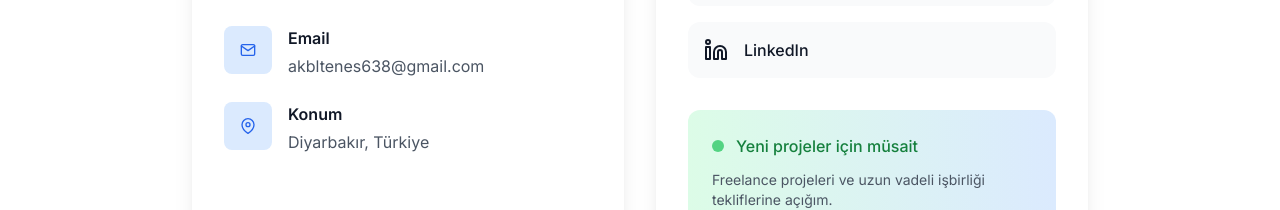
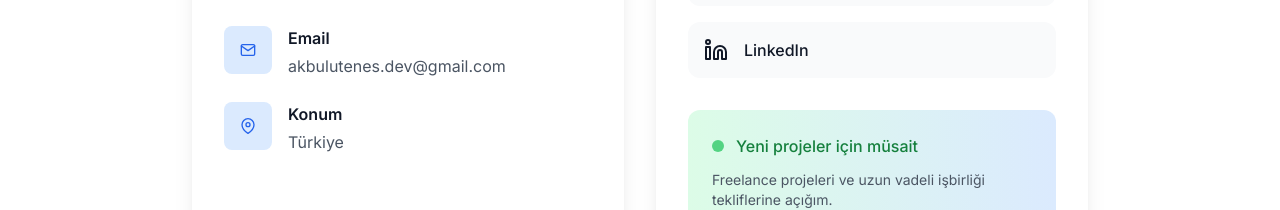
Before and after one commit to akbltenes/portfolio, a React (Create React App) app: page /contact in a window 1280 px wide. Shown: the part 495-705 px from the top of the page. Built offline with nearby package versions, Linux system fonts and the light colour scheme.

Commit message:
Contact Update

```diff
--- a/src/pages/Contact.jsx
+++ b/src/pages/Contact.jsx
@@ -18,13 +18,13 @@ const Contact = () => {
     {
       icon: FiMail,
       title: "Email",
-      value: "akbltenes638@gmail.com",
+      value: "akbulutenes.dev@gmail.com",
       link: null,
     },
     {
       icon: FiMapPin,
       title: "Konum",
-      value: "Diyarbakır, Türkiye",
+      value: "Türkiye",
       link: null,
     },
   ];
```
